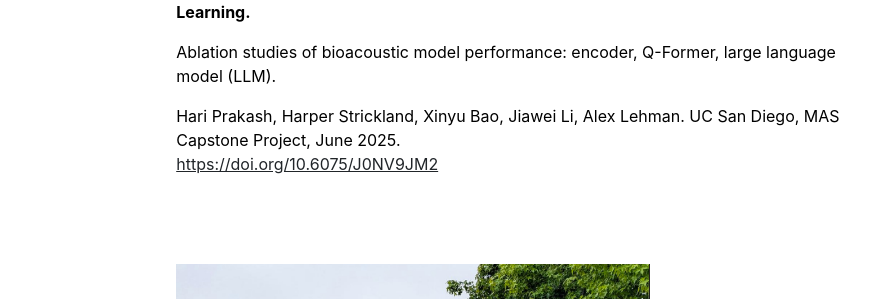
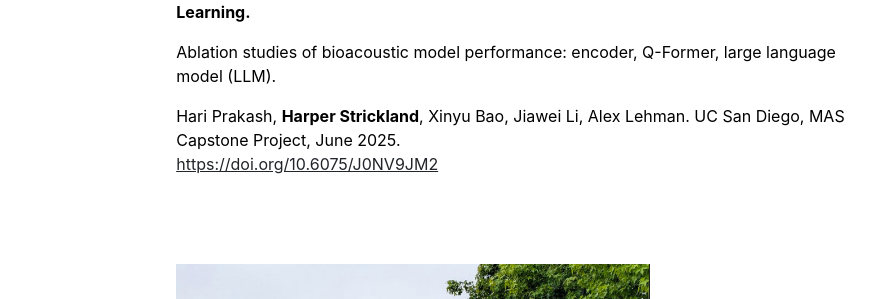
Before and after one commit to speakingofdata/speakingofdata.github.io, a Jekyll site: the page built from research.md, in a window 1280 px wide. Shown: the part 1136-1435 px from the top of the page, without its empty margins (198-1080 px from the left). Built offline with Jekyll 4.4.1, drawn with Linux system fonts in a browser that asks for light colours.

```diff
--- a/_data/research/publications.yml
+++ b/_data/research/publications.yml
@@ -13,7 +13,7 @@
   description: 'Analysis of interviews with 16 developers about accessibility, neurodiversity, and ethical implications.'
 
 - title: 'Avian Language Models: Rethinking Bioacoustic Pipelines with Self-Supervised Learning'
-  authors: 'Hari Prakash, Harper Strickland, Xinyu Bao, Jiawei Li, Alex Lehman'
+  authors: 'Hari Prakash, <b>Harper Strickland</b>, Xinyu Bao, Jiawei Li, Alex Lehman'
   source: 'UC San Diego, MAS Capstone Project'
   date: 'June 2025'
   url: 'https://doi.org/10.6075/J0NV9JM2'
```
